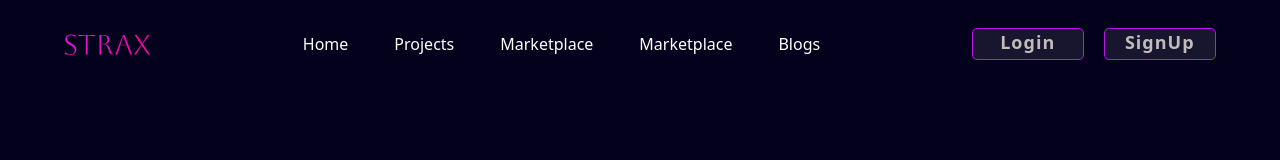
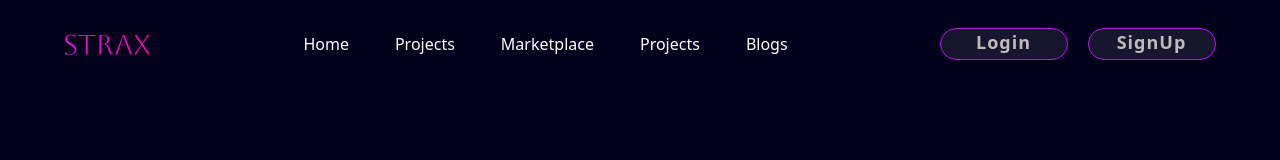
Before and after one commit to MuKulsoop/Carbonexis, a React (Vite) app: page / in a window 1280 px wide. Shown: the top 160 px of the page. Built offline with nearby package versions, Linux system fonts and the light colour scheme.

Commit message:
NavBar Modified

```diff
--- a/src/Components/Navbar.css
+++ b/src/Components/Navbar.css
@@ -39,7 +39,7 @@ nav{
 .NavItem a:hover
 {
     color: rgb(156, 156, 190);
-    font-weight: bolder;
+
 }
 .NavItems
 {
@@ -60,11 +60,11 @@ nav{
 
 .allNavItems
 {
-    margin-left: em;
+
     display: flex;
     flex-direction: row;
     justify-content: center;
-    align-items: flex-start;
+    align-items: center;
 }
 
 .Buttons
@@ -72,7 +72,6 @@ nav{
 
     display: flex;
     justify-content: space-around;
-
     align-items: center;
 }
 .Button-Login
@@ -80,18 +79,18 @@ nav{
     letter-spacing:1px ;
     margin-right: 20px;
 height: 2em;
-width: 7em;
-
+width: 8em;
      transition-duration: 0.4s;
      border:0.010rem solid #bb13e9 ;
-     border-radius: 5px;
+
+     border-radius: 20px;
      background-color: #ffffff14;
   }
 
   .Button-Login:hover {
     letter-spacing:3.5px ;
     background: transparent;
-    border-radius: 20px;
+    border-radius: 5px;
     background-image:
     linear-gradient(90deg, #aa4d7a82, #d400ff7b);
     background-origin: border-box;
@@ -115,18 +114,19 @@ width: 7em;
 {
     letter-spacing:1px ;
 height: 2em;
-width: 7em;
+width: 8em;
 /* background: linear-gradient(90deg, #aa4d7a, #d400ff); */
      transition-duration: 0.4s;
      border:0.010rem solid #bb13e9 ;
-     border-radius: 5px;
+     border-radius: 20px;
      background-color: #ffffff14;
   }
 
   .Button-SignUp:hover {
+    border-radius: 5px;
     letter-spacing:3.5px ;
     background: transparent;
-    border-radius: 20px;
+
     background-image:
     linear-gradient(90deg, #aa4d7a82, #d400ff7b);
     background-origin: border-box;
--- a/src/Components/Navbar.jsx
+++ b/src/Components/Navbar.jsx
@@ -19,7 +19,7 @@ function NavBar() {
               <a href="/marketplace">Marketplace</a>
             </li>
             <li className="NavItem">
-              <a href="/marketplace">Marketplace</a>
+              <a href="/Projects">Projects</a>
             </li>
             <li className="NavItem">
               <a href="#">Blogs</a>
@@ -28,16 +28,20 @@ function NavBar() {
         </div>
 
         <div className="Buttons">
+        <button>
           <div className="Button-Login">
-            <button>
+
               <a href="/login"><h2 className="DescriptionOfButtonOfLogin">Login</h2>{" "}</a>
-            </button>
+
           </div>
+          </button>
+          <button>
           <div className="Button-SignUp">
-            <button>
+
               <a href="/signup"><h2 className="DescriptionOfButtonOfSignUp">SignUp</h2>{" "}</a>
-            </button>
+
           </div>
+          </button>
         </div>
       </nav>
     </>
```
